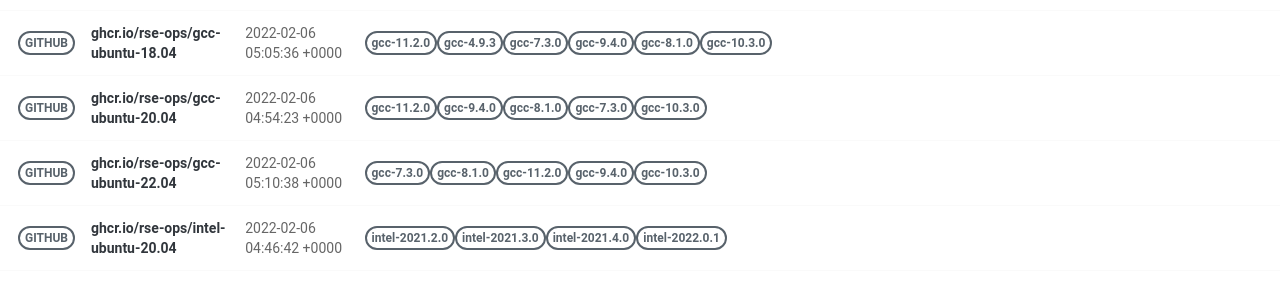
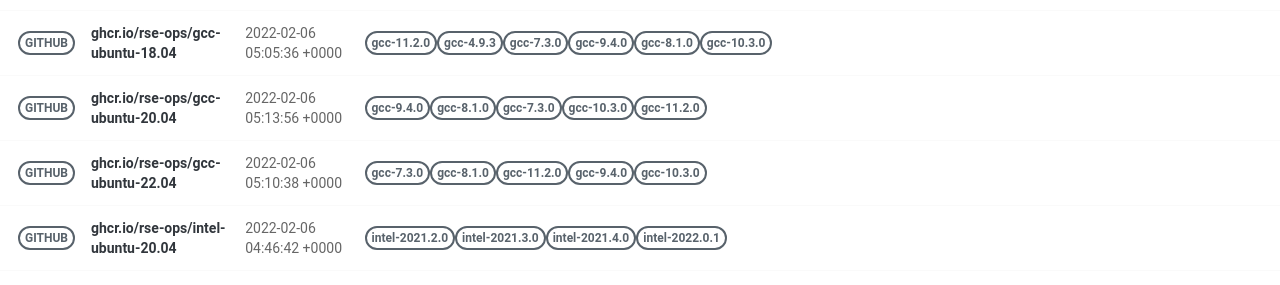
Before and after one commit to rse-ops/docker-images, a Jekyll site: the page built from pages/index.md, in a window 1280 px wide. Shown: the part 581-866 px from the top of the page. Built offline with Jekyll 4.4.1, drawn with Linux system fonts in a browser that asks for light colours; nearby versions of some CDN libraries.

Commit message:
Automated push to update library 2022-02-06

```diff
--- a/_library/ghcr.io-rse-ops-gcc-ubuntu-20.04.md
+++ b/_library/ghcr.io-rse-ops-gcc-ubuntu-20.04.md
@@ -1,14 +1,11 @@
 ---
 layout: container
 name: ghcr.io/rse-ops/gcc-ubuntu-20.04
-updated_at: 2022-02-06 04:54:23.932404
+updated_at: 2022-02-06 05:13:56.580737
 
 
 container_url: https://github.com/orgs/rse-ops/packages/container/package/gcc-ubuntu-20.04
 versions:
- - tag: gcc-11.2.0
-   dockerfile: https://github.com/rse-ops/docker-images/blob/main/ubuntu/gcc/Dockerfile
-   manifest: https://crane.ggcr.dev/manifest/ghcr.io/rse-ops/gcc-ubuntu-20.04:gcc-11.2.0
  - tag: gcc-9.4.0
    dockerfile: https://github.com/rse-ops/docker-images/blob/main/ubuntu/gcc/Dockerfile
    manifest: https://crane.ggcr.dev/manifest/ghcr.io/rse-ops/gcc-ubuntu-20.04:gcc-9.4.0
```
Also changed, not shown: other parts of _library/ghcr.io-rse-ops-gcc-ubuntu-20.04.md (+3 -0 lines).
